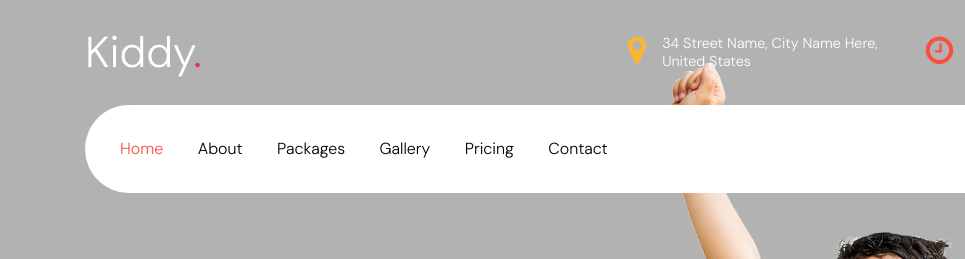
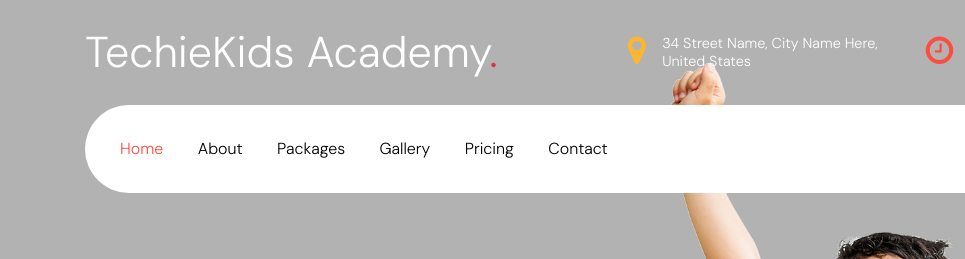
Before and after one commit to techiekidsacademy/techiekidsacademy.github.io, a plain HTML site: page index.html in a window 1280 px wide. Shown: the top 259 px of the page, 0-965 px from the left. Drawn offline with Linux system fonts and the light colour scheme; files whose address does not match are found by name.

Commit message:
Update index.html

```diff
--- a/index.html
+++ b/index.html
@@ -1,7 +1,6 @@
 <!doctype html>
 <html lang="en">
 
-<!-- Mirrored from preview.colorlib.com/theme/kiddy/ by HTTrack Website Copier/3.x [XR&CO'2014], Mon, 08 Mar 2021 04:48:33 GMT -->
 <head>
 <title>Kiddy &mdash; Website Template by Colorlib</title>
 <meta charset="utf-8">
@@ -32,7 +31,7 @@
 <div class="container mb-3">
 <div class="d-flex align-items-center">
 <div class="site-logo mr-auto">
-<a href="index-2.html">Kiddy<span class="text-primary">.</span></a>
+<a href="index-2.html">TechieKids Academy<span class="text-primary">.</span></a>
 </div>
 <div class="site-quick-contact d-none d-lg-flex ml-auto ">
 <div class="d-flex site-info align-items-center mr-5">
```
